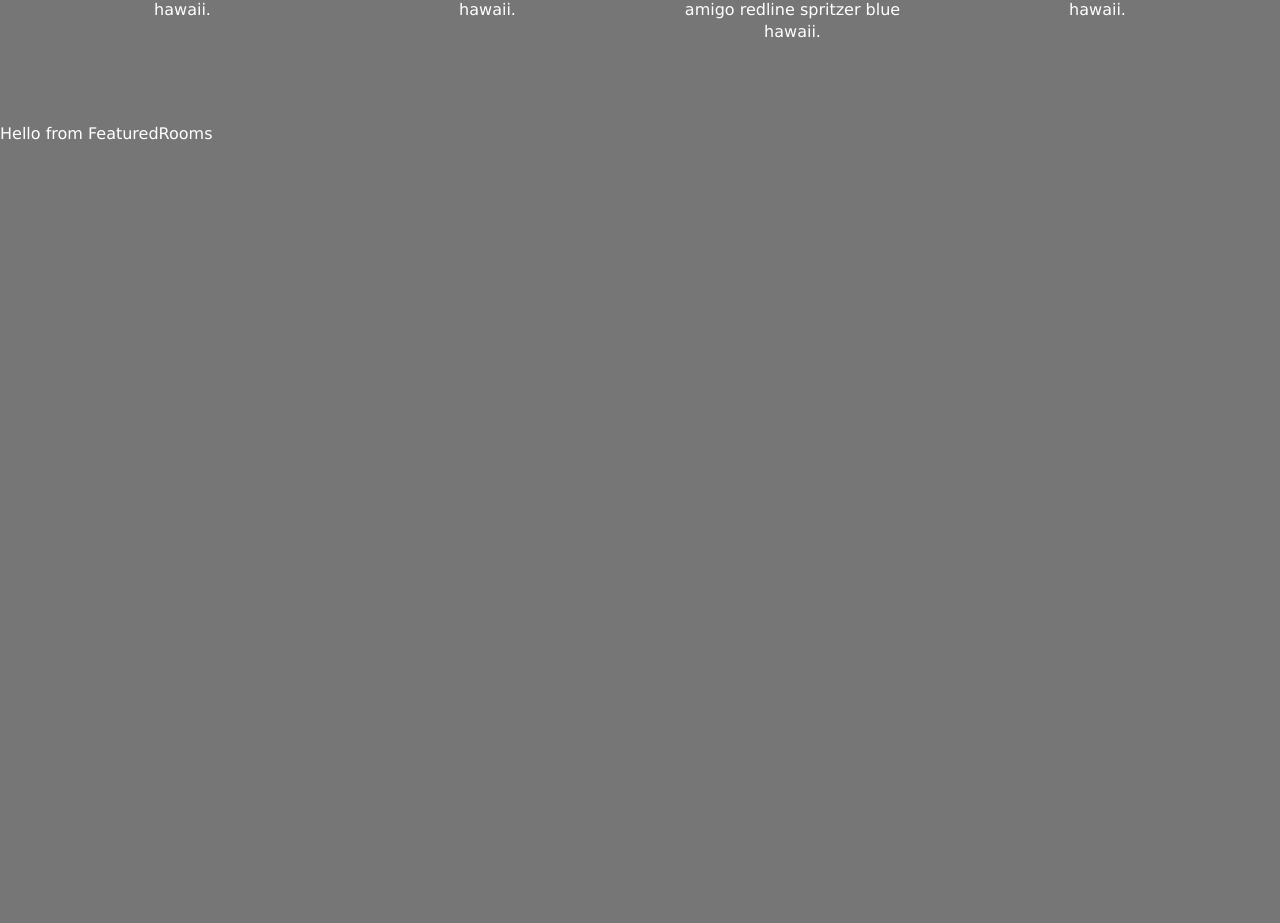
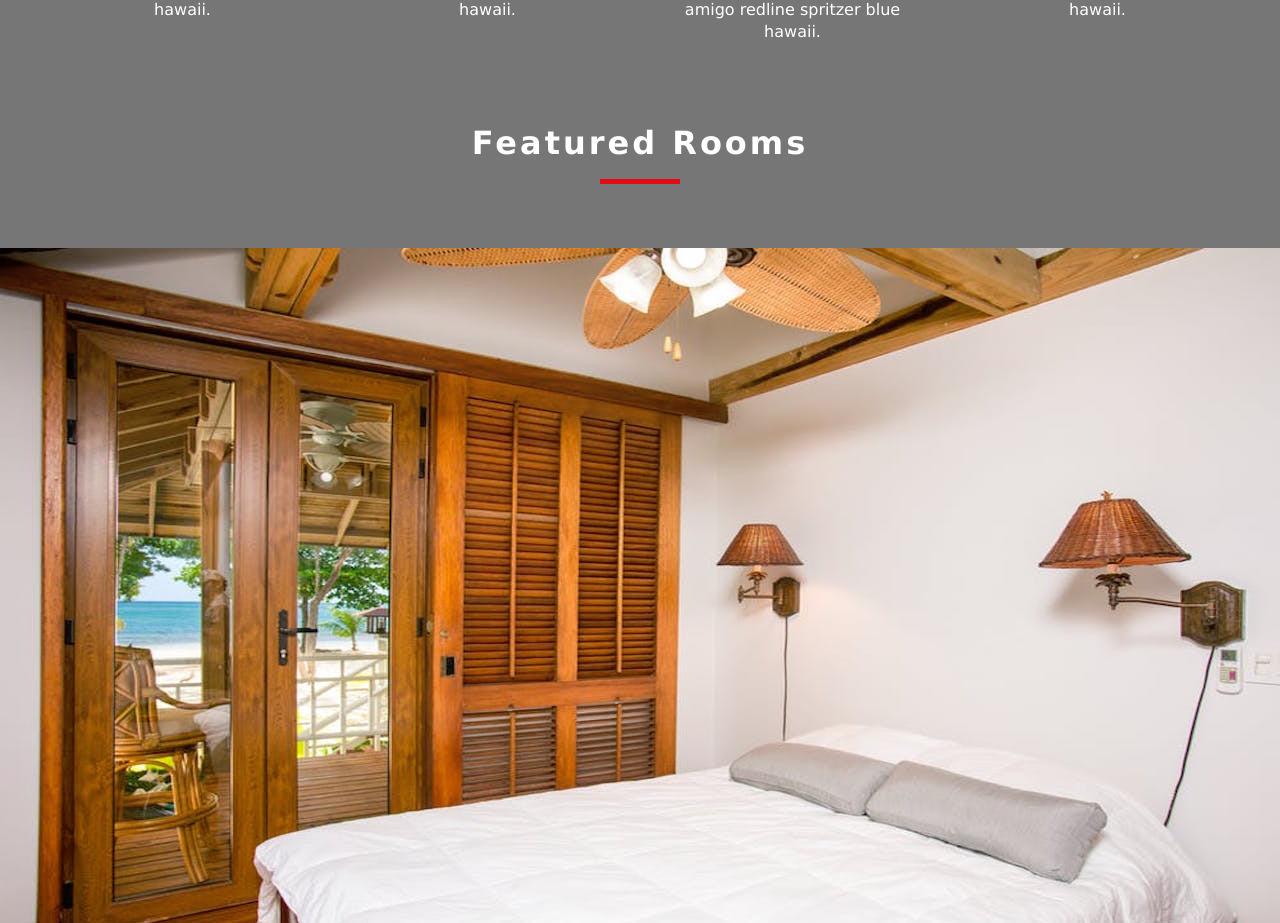
Before and after one commit to caeserlondon/caeser-Resorts, a React (Create React App) app: page / in a window 1280 px wide. Shown: the part 1200-2123 px from the top of the page. Before the commit the page ends 1346 px from the top, so only its background shows below. Built offline with nearby package versions, Linux system fonts and the light colour scheme.

Commit message:
Updating the Featured Room Component

```diff
--- a/src/component/FeaturedRooms.js
+++ b/src/component/FeaturedRooms.js
@@ -1,16 +1,28 @@
 // from -- API section -- https://reactjs.org/docs/context.html#reactcreatecontext  -- API --
 
 import React, { Component } from 'react';
-
 import { RoomContext } from '../context';
+import Loading from './Loading';
+import Room from './Room';
+import Title from './Title';
 
 export default class FeaturedRooms extends Component {
 	static contextType = RoomContext;
 
 	render() {
-		const { featuredRooms: rooms } = this.context;
+		let { loading, featuredRooms: rooms } = this.context;
 		// console.log(rooms);
+		rooms = rooms.map((room) => {
+			return <Room key={room.id} room={room} />;
+		});
 
-		return <div>Hello from FeaturedRooms</div>;
+		return (
+			<section className="featured-rooms">
+				<Title title="featured rooms" />
+				<div className="featured-rooms-center">
+					{loading ? <Loading /> : rooms}
+				</div>
+			</section>
+		);
 	}
 }
```
